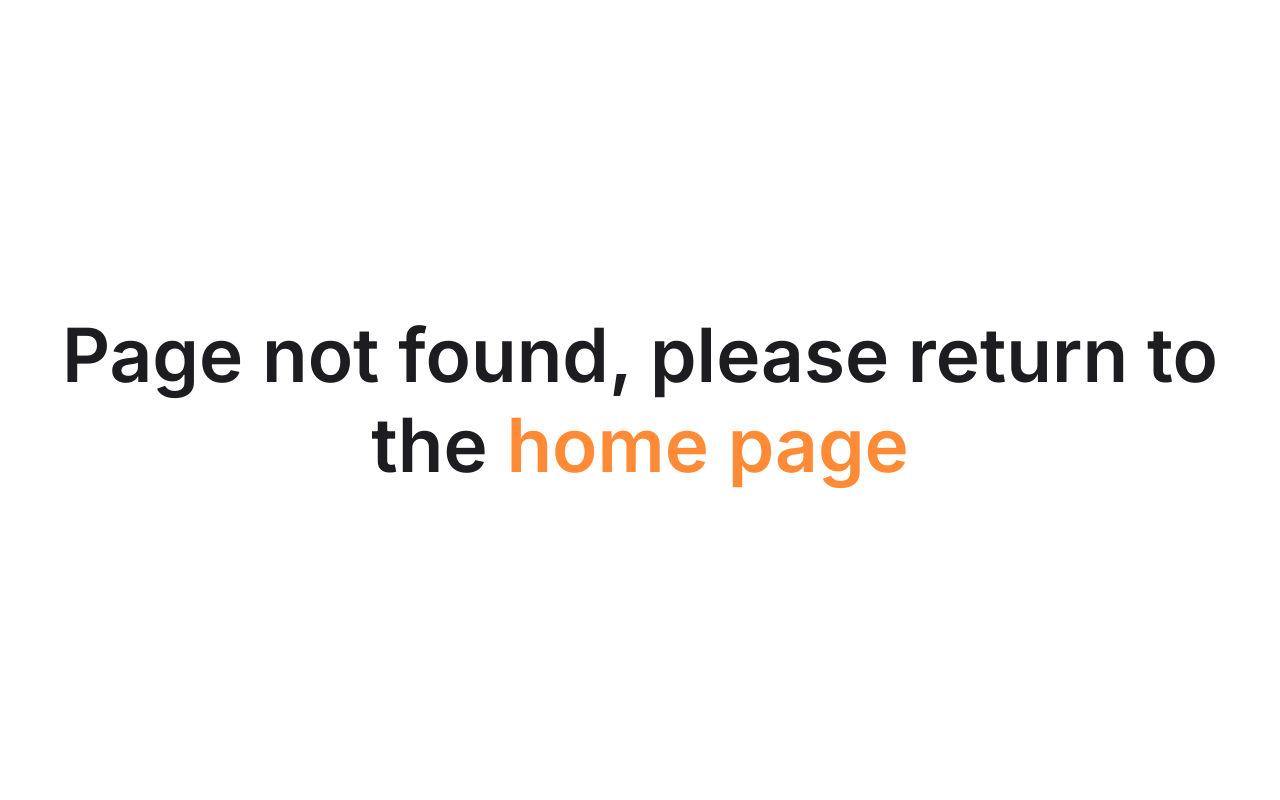
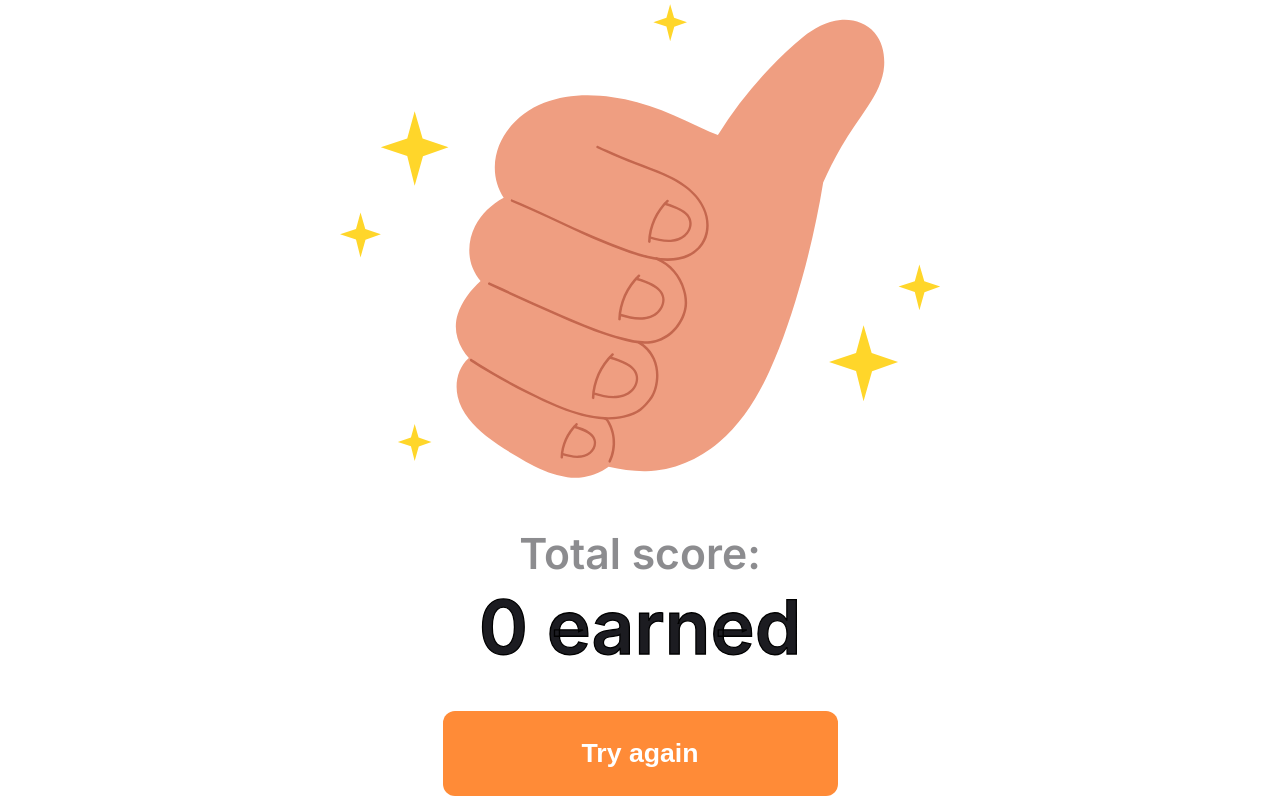
Before and after one commit to DenisReact/question-game, a React (Create React App) app: page /finish in a window 1280 px wide. Before the commit this address had no page. Built offline with nearby package versions, Linux system fonts and the light colour scheme.

Commit message:
Add finish screen

```diff
--- a/src/App.tsx
+++ b/src/App.tsx
@@ -1,5 +1,6 @@
 import React from 'react';
 import { Routes, Route } from 'react-router-dom';
+import Finish from './pages/Finish';
 import Game from './pages/Game';
 import NotFound from './pages/NotFound';
 import Start from './pages/Start';
@@ -8,6 +9,7 @@ const App = () => (
     <Routes>
         <Route path="/" element={<Start />} />
         <Route path="/game" element={<Game />} />
+        <Route path="/finish" element={<Finish />} />
         <Route path="*" element={<NotFound />} />
     </Routes>
 );
--- a/src/components/Button/Button.module.css
+++ b/src/components/Button/Button.module.css
@@ -3,13 +3,17 @@
     cursor: pointer;
     z-index: 1;
     outline: none;
+    white-space: nowrap;
 }
 .default {
     color: white;
     background: var(--orange-100);
     border-radius: 12px;
-    padding: 21px 110px;
+    padding: 27px 168px;
     font-weight: 600;
+    display: flex;
+    justify-content: center;
+    align-items: center;
 }
 
 .money {
--- a/src/data.json
+++ b/src/data.json
@@ -19,8 +19,8 @@
         },
         {
             "title": "How many clounds on the sky?",
-            "answers": ["1", "4", "5"],
-            "rightAnswers": [1, 2, 3],
+            "answers": ["next", "next", "fail", "fail"],
+            "rightAnswers": [0, 1],
             "cost": "$3,000"
         },
         {
--- /dev/null
+++ b/src/pages/Finish.module.css
@@ -0,0 +1,13 @@
+.finishScreen::before {
+    display: none;
+}
+.finishScreen h3 {
+    opacity: 0.5;
+    margin-bottom: 5px;
+}
+.finishScreen h1 {
+    text-shadow: none;
+}
+.tryAgain {
+    width: 395px;
+}
--- /dev/null
+++ b/src/pages/Finish.tsx
@@ -0,0 +1,36 @@
+import React from 'react';
+import Button from '../components/Button/Button';
+import { useAppDispatch, useAppSelector } from '../hooks/redux';
+import { setBudget, setLevelCount } from '../Redux/gameSlice';
+import styles from './Start.module.css';
+import classes from './Finish.module.css';
+import handSvg from '../imgs/Hand.svg';
+
+const Finish = () => {
+    const dispatch = useAppDispatch();
+    const currentBudget = useAppSelector(state => state.game.currentBudget);
+    // console.log()
+    // React.useEffect(() => {
+    //     console.log('hi');
+    //     return () => {
+    //         dispatch(setBudget('0'));
+    //         dispatch(setLevelCount(0));
+    //     };
+    // }, []);
+    return (
+        <main className={`${styles.startScreen} ${classes.finishScreen}`}>
+            <div className={styles.centerContent}>
+                <img src={handSvg} alt="" />
+                <div className={styles.text}>
+                    <h3>Total score:</h3>
+                    <h1>{currentBudget} earned</h1>
+                    <Button className={classes.tryAgain} href="/game">
+                        Try again
+                    </Button>
+                </div>
+            </div>
+        </main>
+    );
+};
+
+export default Finish;
```
